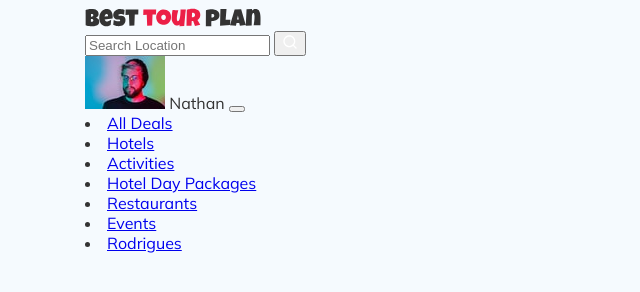
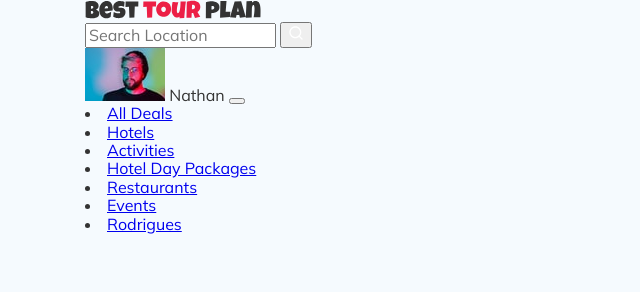
Before and after one commit to MaximZozulya/Tour-Plan, a plain HTML site: page index.html in a window 1280 px wide. Shown: the whole page, without its empty margins (0-640 px from the left). Drawn offline with nearby package versions, Linux system fonts and the light colour scheme; files that its build step writes are made by us from their sources.

Commit message:
import normalize

```diff
--- a/sass/style.scss
+++ b/sass/style.scss
@@ -2,3 +2,5 @@
 @import "variables";
 // Подключение настроек
 @import "settings";
+// Подключение normolize
+@import "normalize";
```
